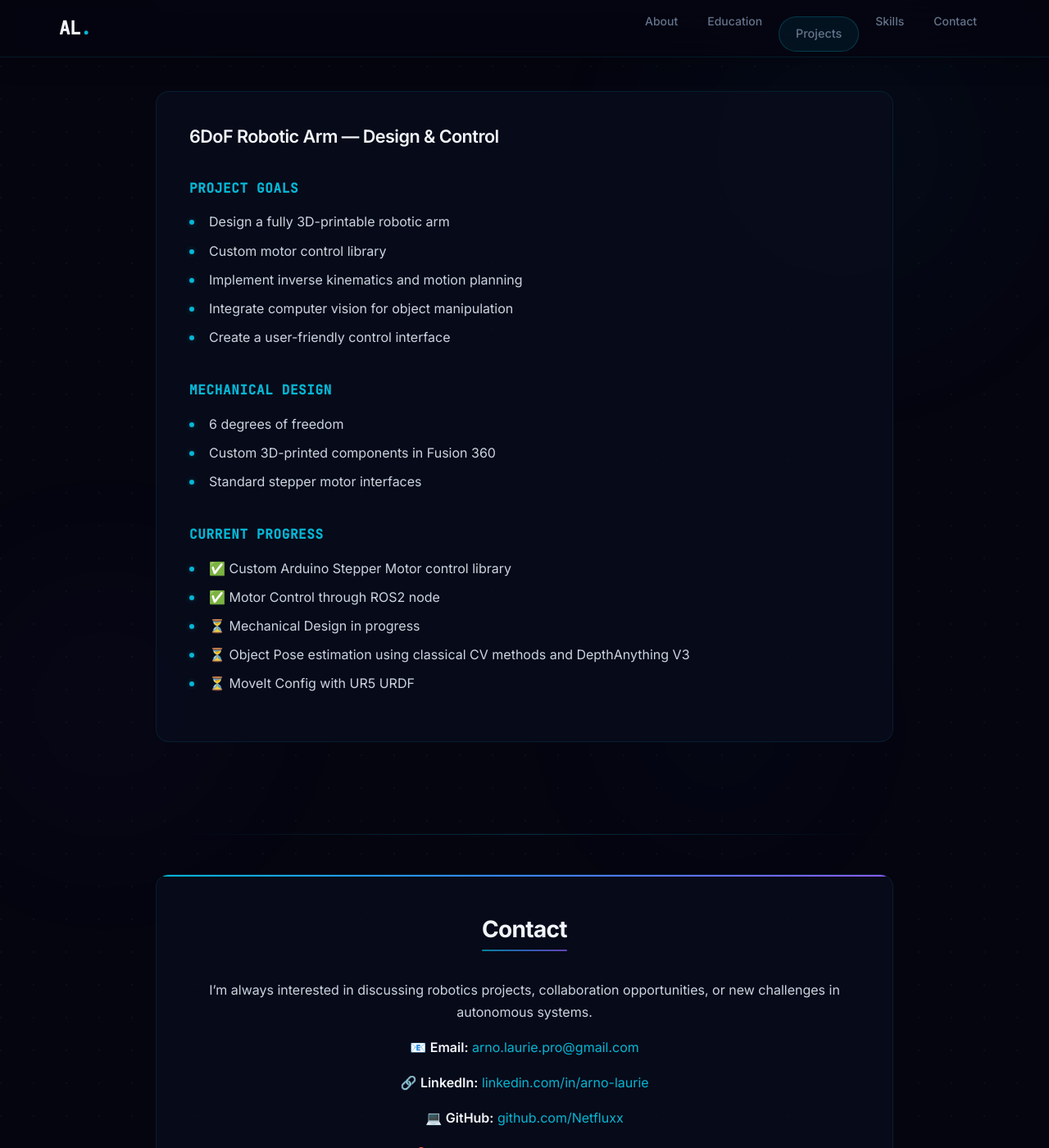
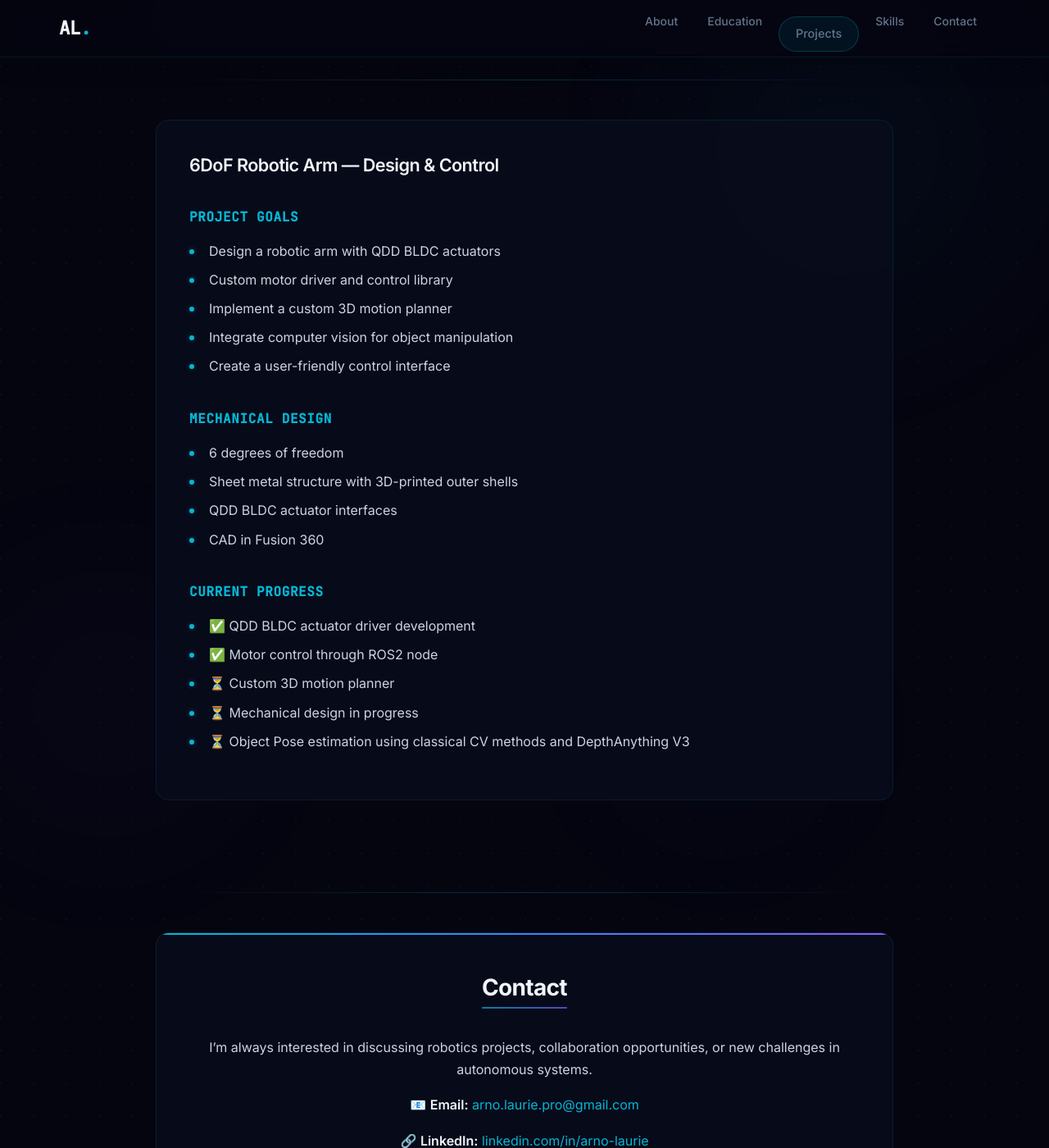
Before and after one commit to Netfluxx/Netfluxx.github.io, a Jekyll site: the page built from index.md, in a window 1280 px wide and 1400 px high, scrolled down 14488 px. Shown: the whole window at 82% size. Built offline with Jekyll 4.4.1, drawn with Linux system fonts in a browser that asks for light colours; some of the changed text lies outside the part shown.

Commit message:
robotic arm

```diff
--- a/index.md
+++ b/index.md
@@ -121,16 +121,17 @@ Led the development of the autonomous navigation subsystem for a Mars rover that
 *Personal Project | Fall 2025 — Ongoing*
 
 **Overview:**
-Designing and building a fully 3D-printed 6-degree-of-freedom robotic arm with computer vision capabilities.
+Designing and building a 6-degree-of-freedom robotic arm using QDD BLDC actuators, with sheet metal structure and 3D-printed outer shells.
 
 **Technical Highlights:**
-- Motion planning using MoveIt framework
+- QDD BLDC actuator control and driver development
+- Custom 3D motion planner (in progress)
 - Real-time control with ROS2
 - Computer vision integration with OpenCV
-- Custom mechanical design in Fusion 360
+- Mechanical design in Fusion 360 (sheet metal + 3D-printed shells)
 
 **Technologies:**
-`ROS2` `MoveIt` `OpenCV` `Fusion 360` `Python` `C++`
+`ROS2` `OpenCV` `Fusion 360` `Python` `C++` `BLDC`
 
 [View Project Details →](#project-robotic-arm)
 
@@ -595,23 +596,24 @@ Solved using CVXPY and the ECOS SOCP Solver
 ### 6DoF Robotic Arm — Design & Control
 
 #### Project Goals
-- Design a fully 3D-printable robotic arm
-- Custom motor control library
-- Implement inverse kinematics and motion planning
+- Design a robotic arm with QDD BLDC actuators
+- Custom motor driver and control library
+- Implement a custom 3D motion planner
 - Integrate computer vision for object manipulation
 - Create a user-friendly control interface
 
 #### Mechanical Design
 - 6 degrees of freedom
-- Custom 3D-printed components in Fusion 360
-- Standard stepper motor interfaces
+- Sheet metal structure with 3D-printed outer shells
+- QDD BLDC actuator interfaces
+- CAD in Fusion 360
 
 #### Current Progress
-- ✅ Custom Arduino Stepper Motor control library
-- ✅ Motor Control through ROS2 node
-- ⏳ Mechanical Design in progress
+- ✅ QDD BLDC actuator driver development
+- ✅ Motor control through ROS2 node
+- ⏳ Custom 3D motion planner
+- ⏳ Mechanical design in progress
 - ⏳ Object Pose estimation using classical CV methods and DepthAnything V3
-- ⏳ MoveIt Config with UR5 URDF
 
 </div>
 
```
